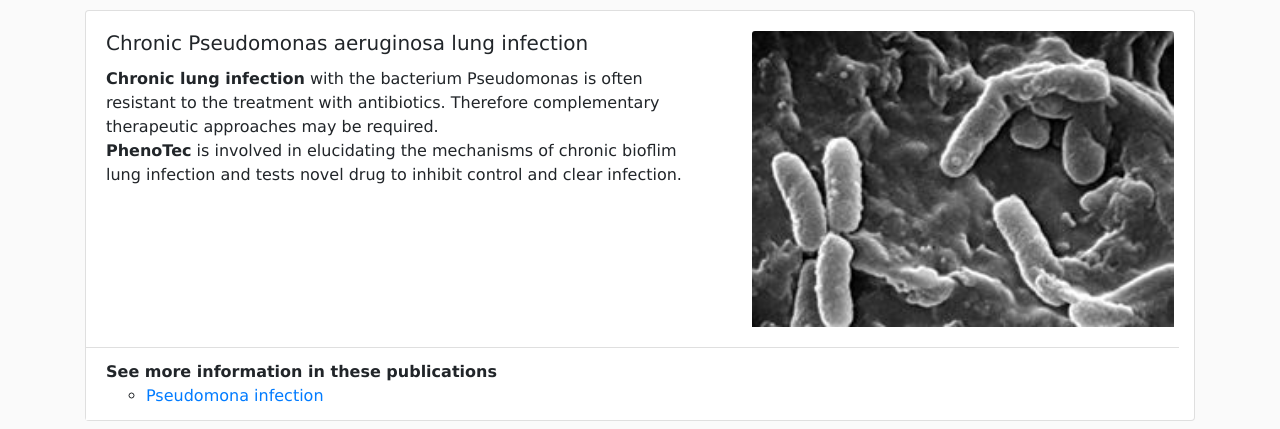
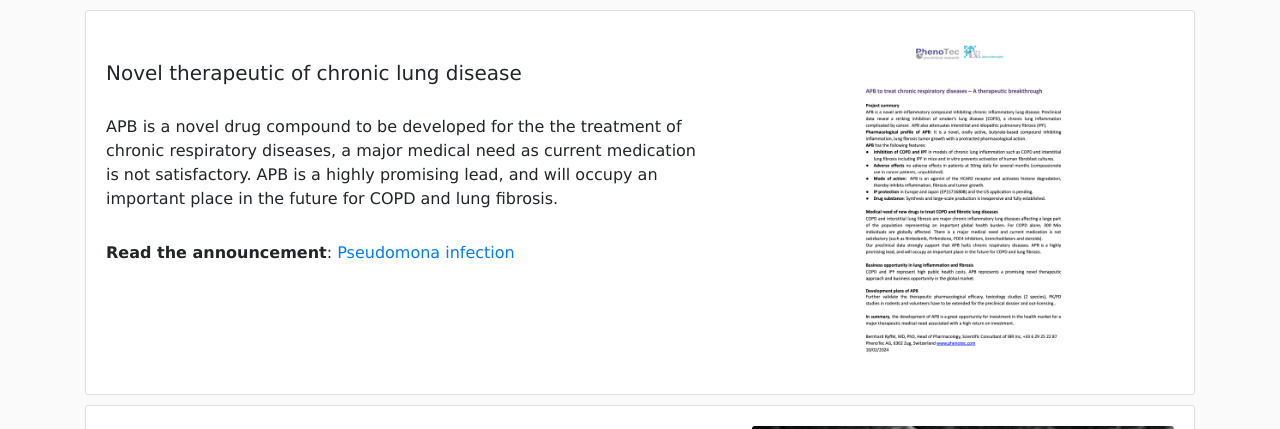
Before and after one commit to LaRiffle/phenotec-flat, a plain HTML site: page news.html in a window 1280 px wide. Shown: the part 293-722 px from the top of the page. Drawn offline with nearby package versions, Linux system fonts and the light colour scheme.

Commit message:
add announcement

```diff
--- a/news.html
+++ b/news.html
@@ -93,6 +93,27 @@
         </div>
         <div class="row">
             <div class="col-sm-12">
+                <div class="card article">
+                    <div class="row" style="margin: 0">
+                        <div class="card-body col-sm-7">
+                            <h5 class="card-title" style="margin-top: 30px;">Novel therapeutic of chronic lung disease</h5>
+                            <p class="card-text"  style="margin-top: 30px; margin-bottom: 30px;">
+                                APB is a novel drug compound  to be developed for the the treatment of chronic respiratory diseases, a major
+                                medical need as  current medication is not satisfactory. APB is a highly promising lead, and will occupy an
+                                important place in the future for COPD and lung fibrosis.
+                            </p>
+                            <p class="card-text"></pclass>
+                                <span class="read-pub">Read the announcement</span>:
+                                <a href="src/pub/APB_A_novel_therapeutic_for_chronic_respiratory_diseases.pdf" target="_blank">Pseudomona infection</a></li>
+                            </p>
+                        </div>
+                        <div class="card-body col-sm-5">
+                            <a href="src/pub/APB_A_novel_therapeutic_for_chronic_respiratory_diseases.pdf" target="_blank">
+                                <img class="card-img-top" src="src/img/pages/phenotec_announcement.png" style="width: 60%; margin-left: 20%">
+                            </a>
+                        </div>
+                    </div>
+                </div>
                 <div class="card article">
                     <div class="row" style="margin: 0">
                         <div class="card-body col-sm-7">
```
Also changed, not shown: contact.html (+6 -1 lines), src/img/pages/phenotec_announcement.png (added), 1 other file.
